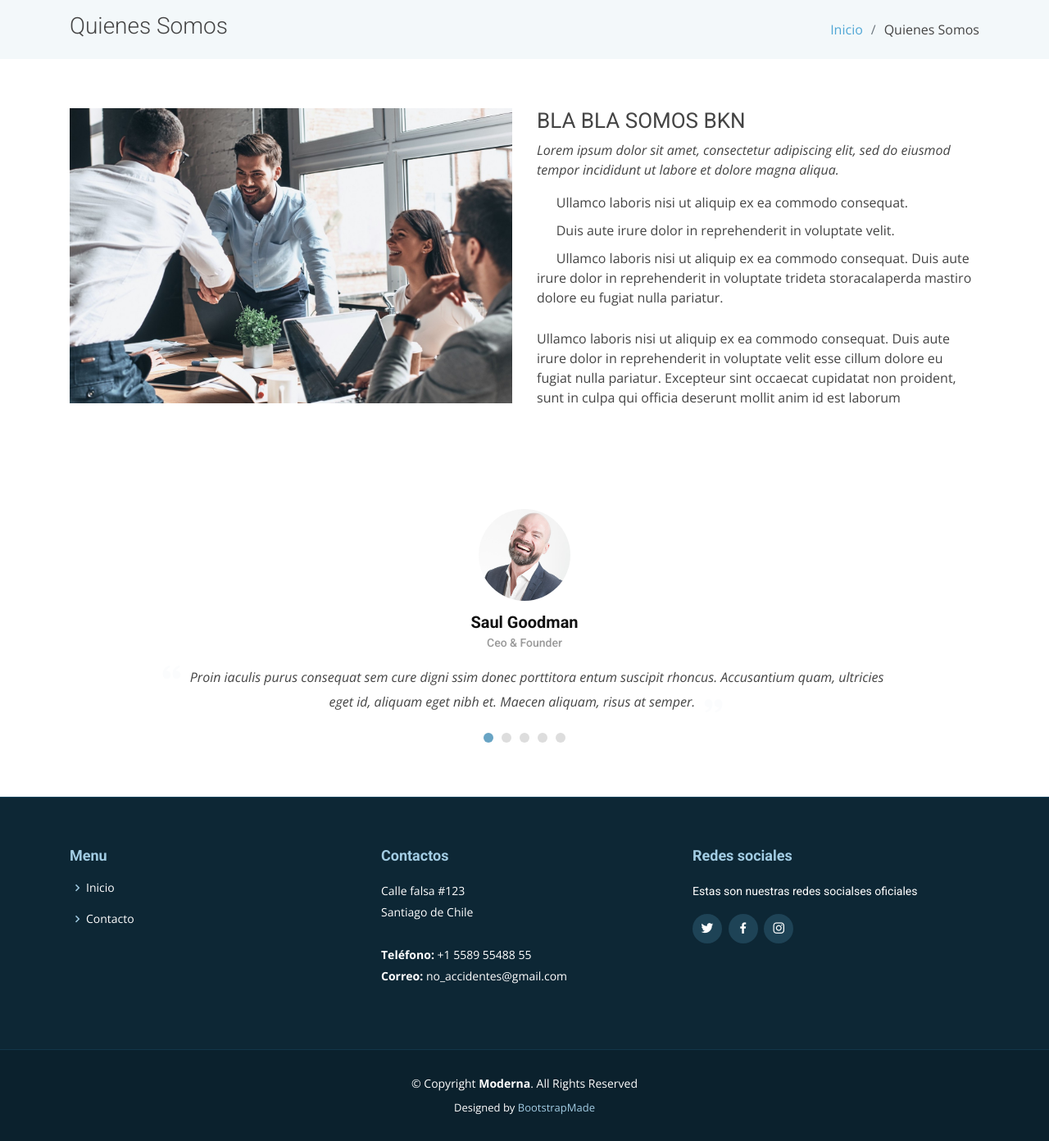
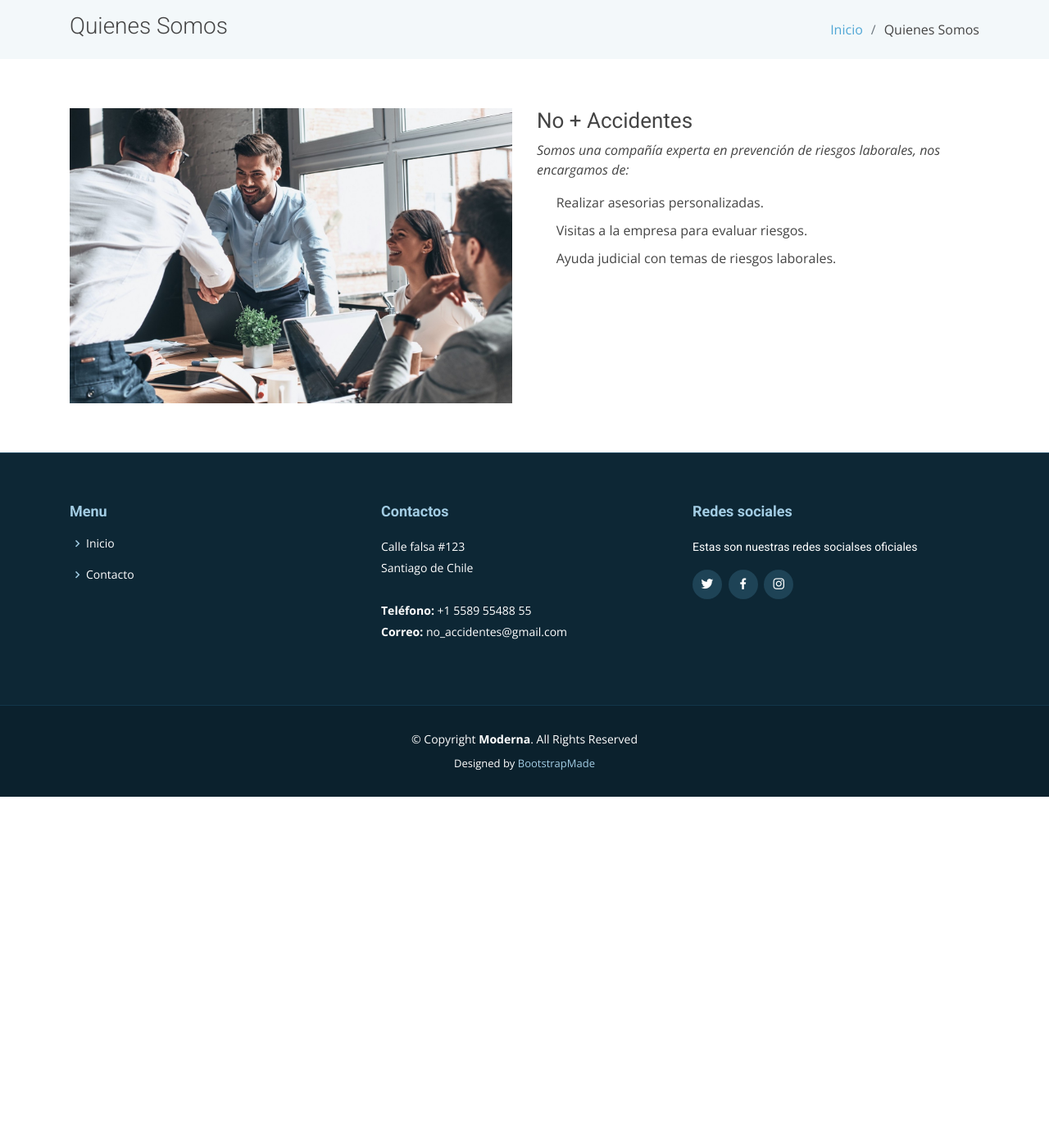
Before and after one commit to DanitzaFren/NMAccidentes, a Django app: page /Somos.html in a window 1280 px wide. Shown: the part 80-1472 px from the top of the page at 82% size. After the commit the page ends 1052 px from the top, so only its background shows below. Run offline with Django 3.2, Linux system fonts and the light colour scheme; some libraries are stand-ins or nearby versions; some web fonts are replaced.

Commit message:
Update Somos.html

```diff
--- a/logins/templates/logins/Somos.html
+++ b/logins/templates/logins/Somos.html
@@ -82,93 +82,20 @@
             <img src="{% static 'principal/img/about_1.jpg' %}" class="img-fluid" alt="">
           </div>
           <div class="col-lg-6 pt-4 pt-lg-0">
-            <h3>BLA BLA SOMOS BKN</h3>
+            <h3>No + Accidentes</h3>
             <p class="font-italic">
-              Lorem ipsum dolor sit amet, consectetur adipiscing elit, sed do eiusmod tempor incididunt ut labore et dolore
-              magna aliqua.
+              Somos una compañía experta en prevención de riesgos laborales, nos encargamos de:
             </p>
             <ul>
-              <li><i class="icofont-check-circled"></i> Ullamco laboris nisi ut aliquip ex ea commodo consequat.</li>
-              <li><i class="icofont-check-circled"></i> Duis aute irure dolor in reprehenderit in voluptate velit.</li>
-              <li><i class="icofont-check-circled"></i> Ullamco laboris nisi ut aliquip ex ea commodo consequat. Duis aute irure dolor in reprehenderit in voluptate trideta storacalaperda mastiro dolore eu fugiat nulla pariatur.</li>
+              <li><i class="icofont-check-circled"></i> Realizar asesorias personalizadas.</li>
+              <li><i class="icofont-check-circled"></i> Visitas a la empresa para evaluar riesgos.</li>
+              <li><i class="icofont-check-circled"></i> Ayuda judicial con temas de riesgos laborales.</li>
             </ul>
-            <p>
-              Ullamco laboris nisi ut aliquip ex ea commodo consequat. Duis aute irure dolor in reprehenderit in voluptate
-              velit esse cillum dolore eu fugiat nulla pariatur. Excepteur sint occaecat cupidatat non proident, sunt in
-              culpa qui officia deserunt mollit anim id est laborum
-            </p>
           </div>
         </div>
 
       </div>
     </section><!-- End About Section -->
-
-
-    <!-- ======= Tetstimonials Section ======= -->
-    <section class="testimonials" data-aos="fade-up">
-      <div class="container">
-
-        <div class="owl-carousel testimonials-carousel">
-
-          <div class="testimonial-item">
-            <img src="assets/img/testimonials/testimonials-1.jpg" class="testimonial-img" alt="">
-            <h3>Saul Goodman</h3>
-            <h4>Ceo &amp; Founder</h4>
-            <p>
-              <i class="bx bxs-quote-alt-left quote-icon-left"></i>
-              Proin iaculis purus consequat sem cure digni ssim donec porttitora entum suscipit rhoncus. Accusantium quam, ultricies eget id, aliquam eget nibh et. Maecen aliquam, risus at semper.
-              <i class="bx bxs-quote-alt-right quote-icon-right"></i>
-            </p>
-          </div>
-
-          <div class="testimonial-item">
-            <img src="assets/img/testimonials/testimonials-2.jpg" class="testimonial-img" alt="">
-            <h3>Sara Wilsson</h3>
-            <h4>Designer</h4>
-            <p>
-              <i class="bx bxs-quote-alt-left quote-icon-left"></i>
-              Export tempor illum tamen malis malis eram quae irure esse labore quem cillum quid cillum eram malis quorum velit fore eram velit sunt aliqua noster fugiat irure amet legam anim culpa.
-              <i class="bx bxs-quote-alt-right quote-icon-right"></i>
-            </p>
-          </div>
-
-          <div class="testimonial-item">
-            <img src="assets/img/testimonials/testimonials-3.jpg" class="testimonial-img" alt="">
-            <h3>Jena Karlis</h3>
-            <h4>Store Owner</h4>
-            <p>
-              <i class="bx bxs-quote-alt-left quote-icon-left"></i>
-              Enim nisi quem export duis labore cillum quae magna enim sint quorum nulla quem veniam duis minim tempor labore quem eram duis noster aute amet eram fore quis sint minim.
-              <i class="bx bxs-quote-alt-right quote-icon-right"></i>
-            </p>
-          </div>
-
-          <div class="testimonial-item">
-            <img src="assets/img/testimonials/testimonials-4.jpg" class="testimonial-img" alt="">
-            <h3>Matt Brandon</h3>
-            <h4>Freelancer</h4>
-            <p>
-              <i class="bx bxs-quote-alt-left quote-icon-left"></i>
-              Fugiat enim eram quae cillum dolore dolor amet nulla culpa multos export minim fugiat minim velit minim dolor enim duis veniam ipsum anim magna sunt elit fore quem dolore labore illum veniam.
-              <i class="bx bxs-quote-alt-right quote-icon-right"></i>
-            </p>
-          </div>
-
-          <div class="testimonial-item">
-            <img src="assets/img/testimonials/testimonials-5.jpg" class="testimonial-img" alt="">
-            <h3>John Larson</h3>
-            <h4>Entrepreneur</h4>
-            <p>
-              <i class="bx bxs-quote-alt-left quote-icon-left"></i>
-              Quis quorum aliqua sint quem legam fore sunt eram irure aliqua veniam tempor noster veniam enim culpa labore duis sunt culpa nulla illum cillum fugiat legam esse veniam culpa fore nisi cillum quid.
-              <i class="bx bxs-quote-alt-right quote-icon-right"></i>
-            </p>
-          </div>
-
-        </div>
-
-      </div>
-    </section><!-- End Ttstimonials Section -->
 
   </main><!-- End #main -->
 
```
